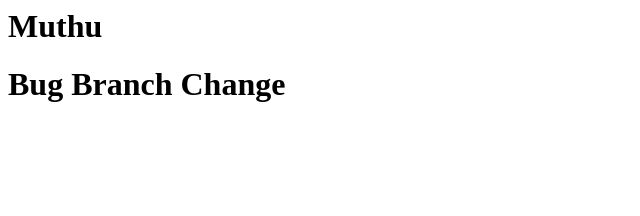
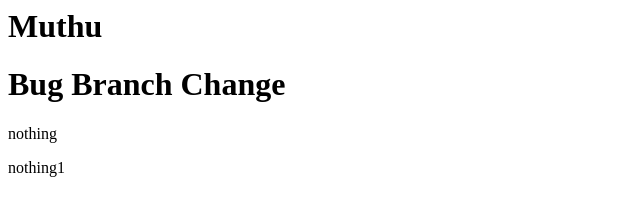
Before and after one commit to gmuthu22k/demo, a plain HTML site: page index.html in a window 1280 px wide. Shown: the whole page, without its empty margins (0-640 px from the left). Drawn offline with Linux system fonts and the light colour scheme.

Commit message:
multiple changes

```diff
--- a/index.html
+++ b/index.html
@@ -1,2 +1,4 @@
 <h1>Muthu</h1>
 <h1>Bug Branch Change</h1>
+<p>nothing</p>
+<p>nothing1</p>
```
